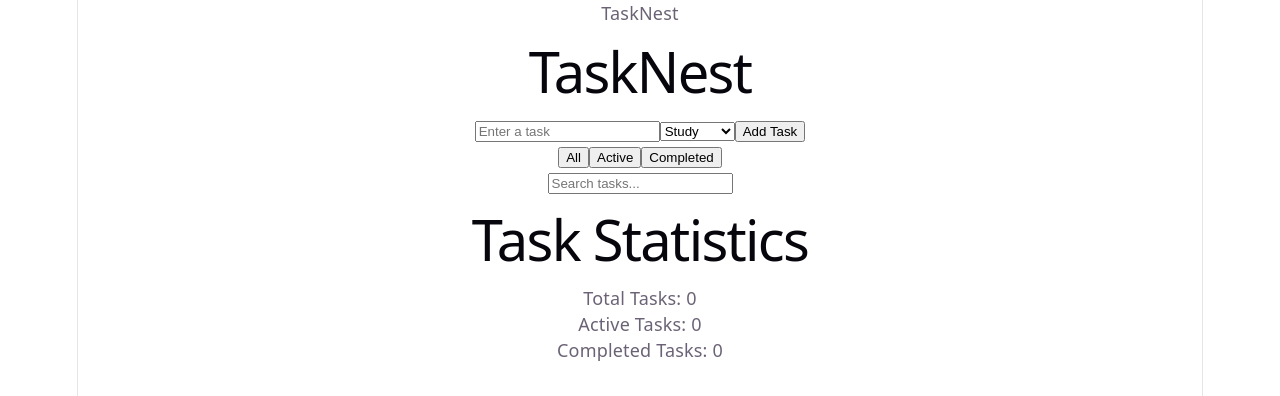
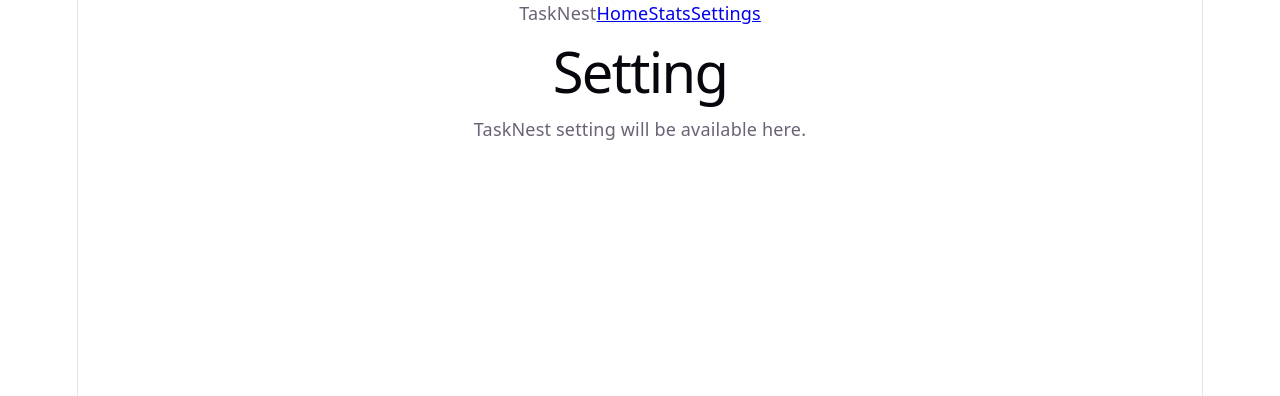
Before and after one commit to alinakhan9076/tasknest-react, a React (Vite) app: page /settings in a window 1280 px wide. Shown: the top 396 px of the page. Built offline with nearby package versions, Linux system fonts and the light colour scheme.

Commit message:
Add page Navigation

```diff
--- a/package.json
+++ b/package.json
@@ -11,7 +11,8 @@
   },
   "dependencies": {
     "react": "^19.2.8",
-    "react-dom": "^19.2.8"
+    "react-dom": "^19.2.8",
+    "react-router-dom": "^7.18.2"
   },
   "devDependencies": {
     "@eslint/js": "^10.0.1",
--- a/src/App.jsx
+++ b/src/App.jsx
@@ -2,6 +2,13 @@ import { useEffect, useState } from "react";
 import Navbar from "./components/Navbar"
 import HomePage from "./pages/HomePage";
 import StatsPage from "./pages/StatsPage";
+import SettingsPage from "./pages/SettingsPage";
+
+import {
+  BrowserRouter,
+  Routes,
+  Route
+} from "react-router-dom";
 
 function App(){
   const [tasks, setTasks] = useState(() => {
@@ -18,15 +25,30 @@ function App(){
   }, [tasks]);
 
   return (
-    <>
+
+    <BrowserRouter>
 
     <Navbar title="TaskNest" />
 
-    <HomePage tasks={tasks}
+    <Routes>
+
+      <Route path="/"
+      element={
+        <HomePage tasks={tasks}
     setTasks={setTasks} />
+      } />
 
-    <StatsPage tasks={tasks} />
-    </>
+    <Route path="/stats"
+    element={<StatsPage tasks={tasks} />
+    } />
+
+    <Route path="/settings"
+    element={<SettingsPage />
+    } />
+
+      </Routes>
+
+    </BrowserRouter>
   );
 }
 
--- a/src/components/Navbar.jsx
+++ b/src/components/Navbar.jsx
@@ -1,7 +1,12 @@
+import { Link } from "react-router-dom";
 function Navbar({ title }) {
     return(
         <nav>
             {title}
+
+            <Link to="/">Home</Link>
+            <Link to="/stats">Stats</Link>
+            <Link to="/settings">Settings</Link>
         </nav>
     );
 }
--- a/src/pages/SettingsPage.jsx
+++ b/src/pages/SettingsPage.jsx
@@ -0,0 +1,10 @@
+function SettingsPage() {
+    return(
+        <div>
+            <h1>Setting</h1>
+            <p>TaskNest setting will be available here.</p>
+        </div>
+    );
+}
+
+export default SettingsPage;
```
Also changed, not shown: 1 other file (tests, documents, lock files or other folders).
